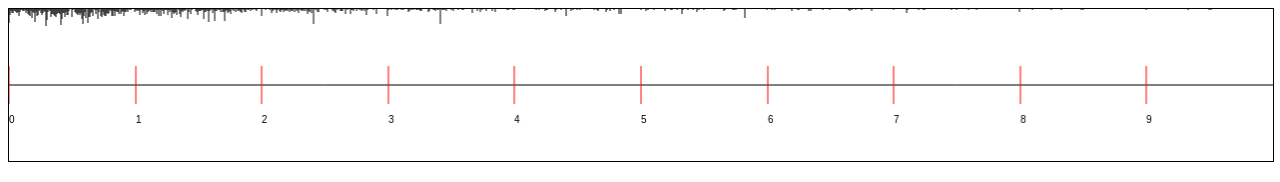
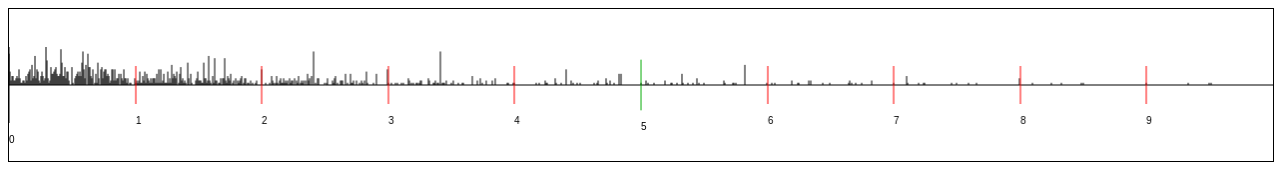
Before and after one commit to PubInv/number-spectra, a plain HTML site: page numberline/simple.html in a window 1280 px wide. Drawn offline with Linux system fonts and the light colour scheme.

Commit message:
some improvements in rendering

```diff
--- a/numberline/simple.html
+++ b/numberline/simple.html
@@ -146,16 +146,19 @@ function computeSpectraHistogram(s,pl,ph) {
 
 }
 function drawLines(hist,canvas,pl,ph) {
-
+  const H = canvas.height;
+  const M = H/2;
+  const mv = Math.max(...hist);
   for(var i = pl; i < ph; i++) {
     const v = hist[i];
+    const d = (v/mv)* M/2;
     // Now we want to render a line line of height
     // v....
     if (v > 0) {
       var ctx = canvas.getContext("2d");
       ctx.beginPath();
-      ctx.moveTo(i,0);
-      ctx.lineTo(i, v);
+      ctx.moveTo(i,M);
+      ctx.lineTo(i,M + -d);
       ctx.stroke();
     }
   }
@@ -192,18 +195,28 @@ function drawNumberline(hist,canvas,pl,ph,A,B) {
   const first_tick = Math.floor(A/tick)*tick;
   const last_tick = Math.ceil(B/tick)*tick;
   for(var t = first_tick; t < last_tick; t += tick) {
+    const string = ""+t.toFixed(Math.max(-tick_exp,0));
+
+    var L;
+    if (string.substr(-1) == '0') {
+      L = M/2;
+      ctx.strokeStyle = "#000000";
+    } else if (string.substr(-1) == '5') {
+      L = M/3;
+      ctx.strokeStyle = "#00aa00";
+    } else {
+      L = M/4;
+      ctx.strokeStyle = "#FF0000";
+    }
+
+    ctx.font = "10px Arial";
+    const horiz = toVP(t,A,B,N);
+    ctx.fillText(string, horiz, M + L+20);
     ctx.beginPath();
-    const horiz = toVP(t,A,B,N);
-    ctx.moveTo(horiz, M - M/4);
-    ctx.lineTo(horiz, M + M/4);
-    ctx.strokeStyle = "#FF0000";
+    ctx.moveTo(horiz, M - L);
+    ctx.lineTo(horiz, M + L);
     ctx.stroke();
-    ctx.font = "10px Arial";
-    const string = ""+t.toFixed(Math.max(-tick_exp,0));
-    ctx.fillText(string, horiz, M+M/2);
   }
-
-
 }
 
 function renderSpectra(s,canvas) {
```
